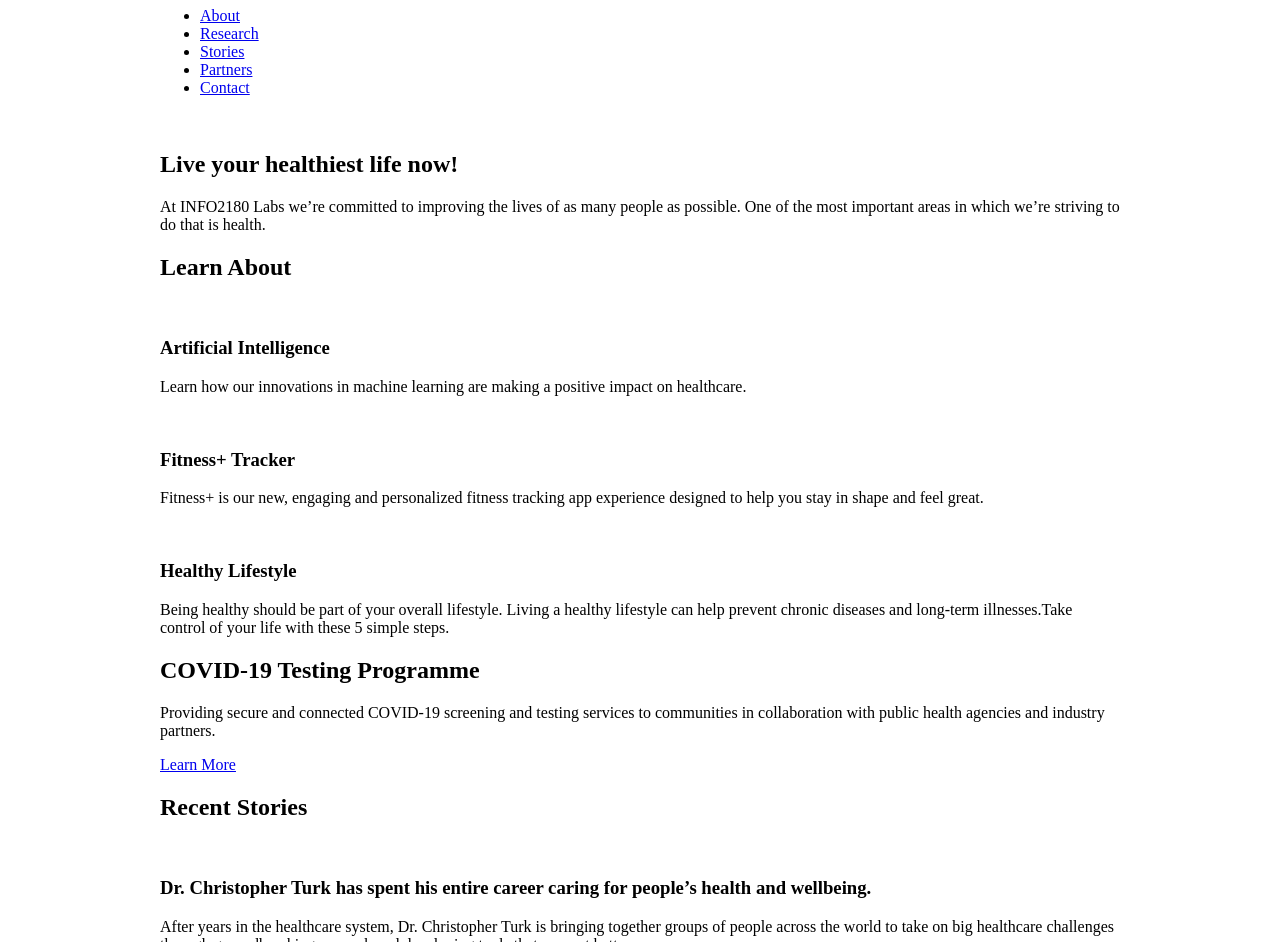
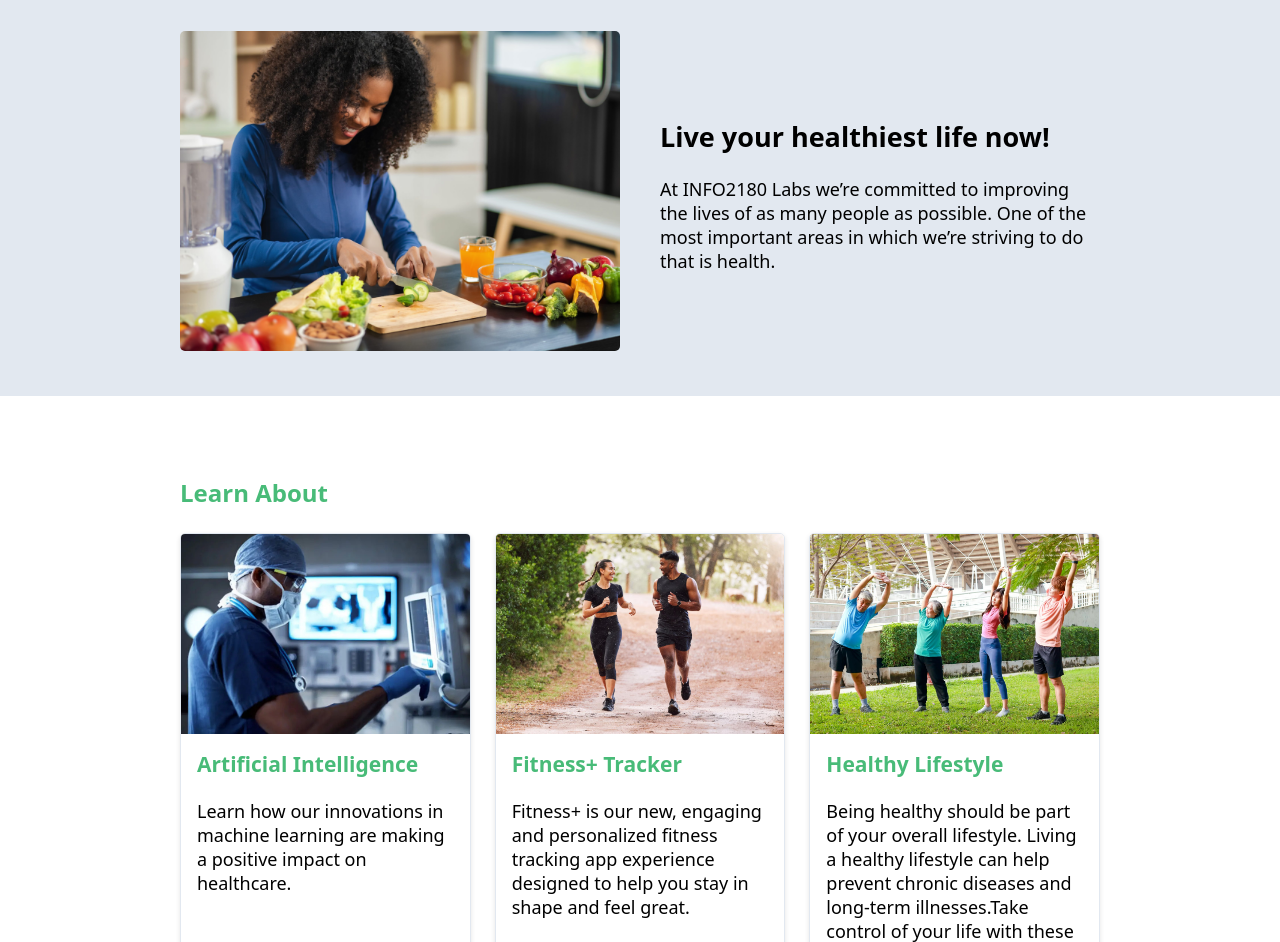
Before and after one commit to Asa-nii/info2180-project1, a plain HTML site: page index.html in a window 1280 px wide. Shown: the part 73-1015 px from the top of the page. Drawn offline with Linux system fonts and the light colour scheme.

Commit message:
completed landing page

```diff
--- a/index.html
+++ b/index.html
@@ -26,7 +26,7 @@
         <section class="overview-hero">
             <div class="container">
                 <div class="overview-hero-image">
-                    <img src="#" alt="">
+                    <img src="healthy meal.jpg" alt="Man eating a salad">
                 </div>
                 <div class="overview-hero-text">
                     <h2>Live  your healthiest life now!</h2>
@@ -39,21 +39,21 @@
                 <h2>Learn About</h2>
                 <div class="cards">
                     <div class="card">
-                        <img src="#" alt="">
+                        <img src="medical-screens.jpg" alt="Doctor looking at medical screens">
                         <div class="card-body">
                             <h3>Artificial Intelligence</h3>
                             <p>Learn how our innovations in machine learning are making a positive impact on healthcare.</p>
                         </div>
                     </div>
                     <div class="card">
-                        <img src="#" alt="">
+                        <img src="jogging (2).jpg" alt="Couple Jogging">
                         <div class="card-body">
                             <h3>Fitness+ Tracker</h3>
                             <p>Fitness+ is our new, engaging and personalized fitness tracking app experience designed to help you stay in shape and feel great.</p>
                         </div>
                     </div>
                     <div class="card">
-                        <img src="#" alt="">
+                        <img src="fam_excersie.jpg" alt="Family Exercising">
                         <div class="card-body">
                             <h3>Healthy Lifestyle</h3>
                             <p>Being healthy should be part of your overall lifestyle. Living a healthy lifestyle can help prevent chronic diseases and long-term illnesses.Take control of your life with these 5 simple steps.</p>
@@ -77,7 +77,7 @@
             <div class="container">
                 <h2>Recent Stories</h2>
                 <article>
-                    <img src="" alt="">
+                    <img src="prouddoc.jpg" alt="A proud doctor">
                     <div class="article-body">
                         <h3>Dr. Christopher Turk has spent his entire career caring for people’s health and wellbeing.</h3>
                         <p>After years in the healthcare system, Dr. Christopher Turk is bringing together groups of people across the world to take on big healthcare challenges through groundbreaking research and developing tools that support better care.</p>
@@ -85,7 +85,7 @@
                     </div>
                 </article>
                 <article>
-                    <img src="" alt="">
+                    <img src="covid.jpg" alt="Doctor holding covid test">
                     <div class="article-body">
                         <h3>INFO2180 Labs collaborates with the Ministry of Health and Ministry of Education on COVID-19 Risk Screening and Testing</h3>
                         <p>INFO2180 Labs, in collaboration with the Ministry of Health and Wellness and Ministry of Education, will launch a pilot project intended to expand access to COVID-19 risk screening and testing for high risk individuals in the parishes of Kingston and St. Andrew.</p>
@@ -110,7 +110,7 @@
     </main>
     <footer>
         <div class="container">
-            <p>Copyright 2020, Your Name</p>
+            <p>Copyright 2020, Asani Webley</p>
         </div>
     </footer>
 </body>
--- a/scripts.js
+++ b/scripts.js
@@ -1 +1,17 @@
 /* Add your JavaScript to this file */
+document.addEventListener('DOMContentLoaded', function () {
+    var form = document.querySelector('.newsletter form');
+    var emailInput = document.getElementById('email');
+    var messageDiv = document.querySelector('.newsletter .message');
+
+    form.addEventListener('submit', function (event) {
+        event.preventDefault();
+
+        var email = emailInput.value.trim();
+        if (email === '') {
+            messageDiv.textContent = 'Please enter a valid email address.';
+        } else {
+            messageDiv.textContent = 'Thank you! Your email address '+ email +' has been added to our mailing list!';
+        }
+    });
+});
--- a/styles.css
+++ b/styles.css
@@ -2,10 +2,178 @@
 body {
     margin: 0;
     font-size: 16px;
+    font-family: system-ui, -apple-system, BlinkMacSystemFont, 'Segoe UI', Roboto, Oxygen, Ubuntu, Cantarell, 'Open Sans', 'Helvetica Neue', sans-serif;
+    font-size: 18px;
 }
-
 .container {
     margin: 0 auto;
     max-width: 960px;
     width: 100%;
+    padding: 0 20px;
+    box-sizing: border-box;
 }
+header {
+    background-color: white;
+    font-size: 18px;
+    padding: 20px 0;
+}
+header .container {
+    display: flex;
+    justify-content: space-between;
+    align-items: center;
+}
+header h1 {
+    font-size: 18px;
+    margin: 0;
+}
+header ul {
+    list-style: none;
+    margin: 0;
+    padding: 0;
+    display: flex;
+    gap: 24px;
+}
+header a {
+    font-size: 18px;
+    color: #6b7280;
+    text-decoration: none;
+}
+header a:hover {
+    color: #5A67D8;
+}
+
+.overview-hero {
+    background-color: #E2E8F0;
+    padding: 40px 0;
+}
+.overview-hero .container {
+    display: flex;
+    align-items: center;
+    gap: 40px;
+}
+.overview-hero-image,
+.overview-hero-text {
+    flex: 1;
+}
+.overview-hero-image img {
+    width: 100%;
+    height: 320px;
+    object-fit: cover;
+    border-radius: 5px;
+}
+
+.learn-about {
+    padding: 60px 0;
+}
+.learn-about h2 {
+    font-size: 24px;
+    color:#48BB78;
+}
+.learn-about .cards {
+    display: grid;
+    grid-template-columns: repeat(3, 1fr);
+    gap: 24px;
+    margin-top: 24px;
+}
+.learn-about .card {
+    border: 1px solid #E2E8F0;
+    border-radius: 5px;
+    box-shadow: 0 2px 5px rgba(0,0,0,0.1);
+    overflow: hidden;
+}
+.learn-about .card img {
+    width: 100%;
+    height: 200px;
+    object-fit: cover;
+    display: block;
+}
+.learn-about .card-body {
+    padding: 16px;
+}
+.learn-about .cards h3{
+    color:#48BB78;
+    font-size: 21px;
+    margin-top: 0;
+}
+
+.testing{
+    background-color: #4A5568;
+    color: white;
+    padding: 60px 0;
+}
+.testing .container {
+    display: flex;
+    justify-content: space-between;
+    align-items: center;
+    gap: 30px;
+}
+.testing .btn{
+    background-color: #48BB78;
+    border-radius: 5px;
+    color: white;
+    padding: 12px 24px;
+    text-decoration: none;
+    white-space: nowrap;
+}
+
+.stories {
+    padding: 60px 0;
+}
+.stories .container h2{
+    color: #5A67D8;
+    font-size:18px;
+    margin-top: 0;
+}
+.stories .container a{
+    color:#5A67D8;
+}
+.stories .container article {
+    display: flex;
+    gap: 24px;
+    margin-bottom: 40px;
+}
+.stories .container .article-body h3{
+    font-size:18px;
+    margin-top: 0;
+}
+.stories .container img{
+    width: 200px;
+    height: 200px;
+    border-radius: 50%;
+    object-fit: cover;
+    flex-shrink: 0;
+}
+
+.newsletter {
+    background-color: #48BB78;
+    color: white;
+    text-align: center;
+    padding: 60px 0;
+}
+.newsletter form {
+    display: flex;
+    justify-content: center;
+    flex-wrap: wrap;
+    gap: 12px;
+}
+.newsletter .btn{
+    background-color: #5A67D8;
+    color: white;
+    border: none;
+    border-radius: 5px;
+    padding: 12px 24px;
+    font-size: 18px;
+    cursor: pointer;
+}
+.newsletter .message {
+    margin-top: 16px;
+    font-weight: bold;
+    min-height: 1.5em;
+}
+
+footer {
+    background-color: #4A5568;
+    color: white;
+    text-align: center;
+    padding: 20px 0;
+}
```
Also changed, not shown: covid.jpg (added), doctor.jpg (added), fam_excersie.jpg (added), healthy meal.jpg (added), jogging (2).jpg (added), medical-screens.jpg (added), prouddoc.jpg (added).
